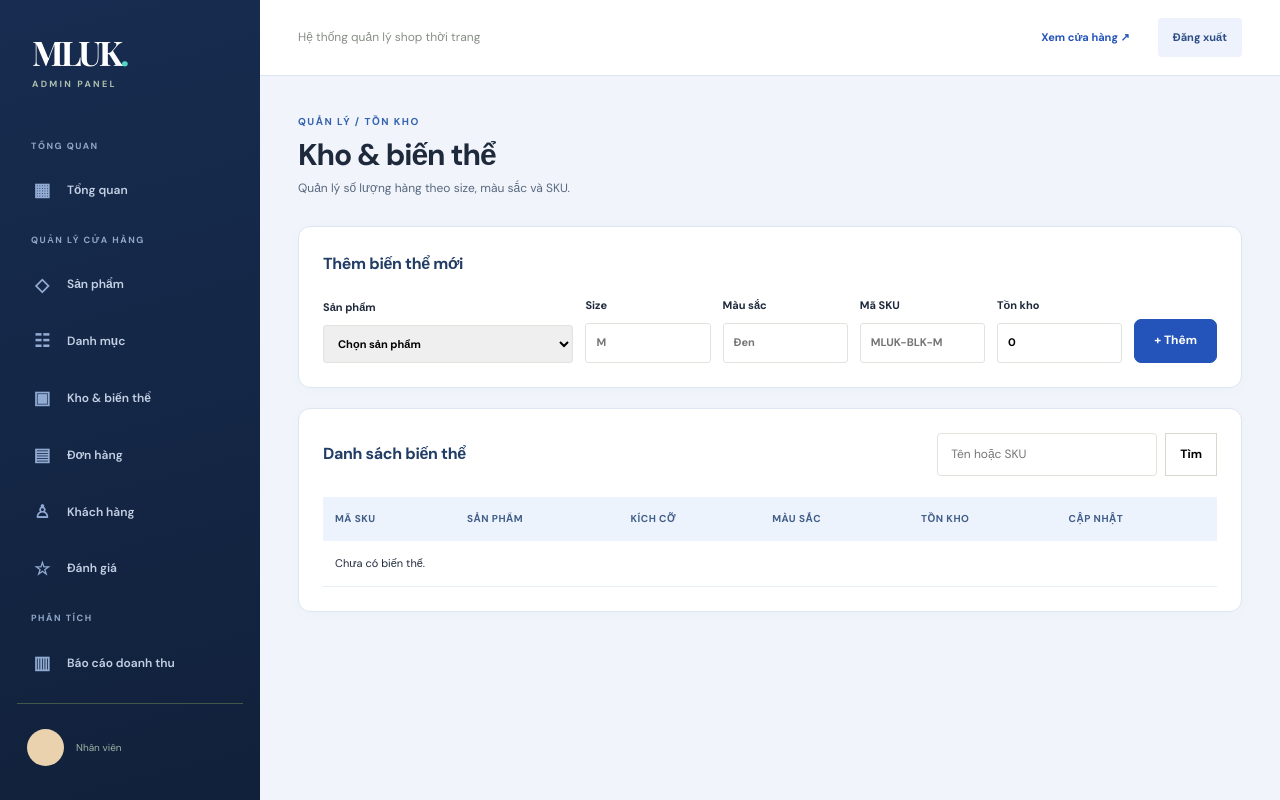
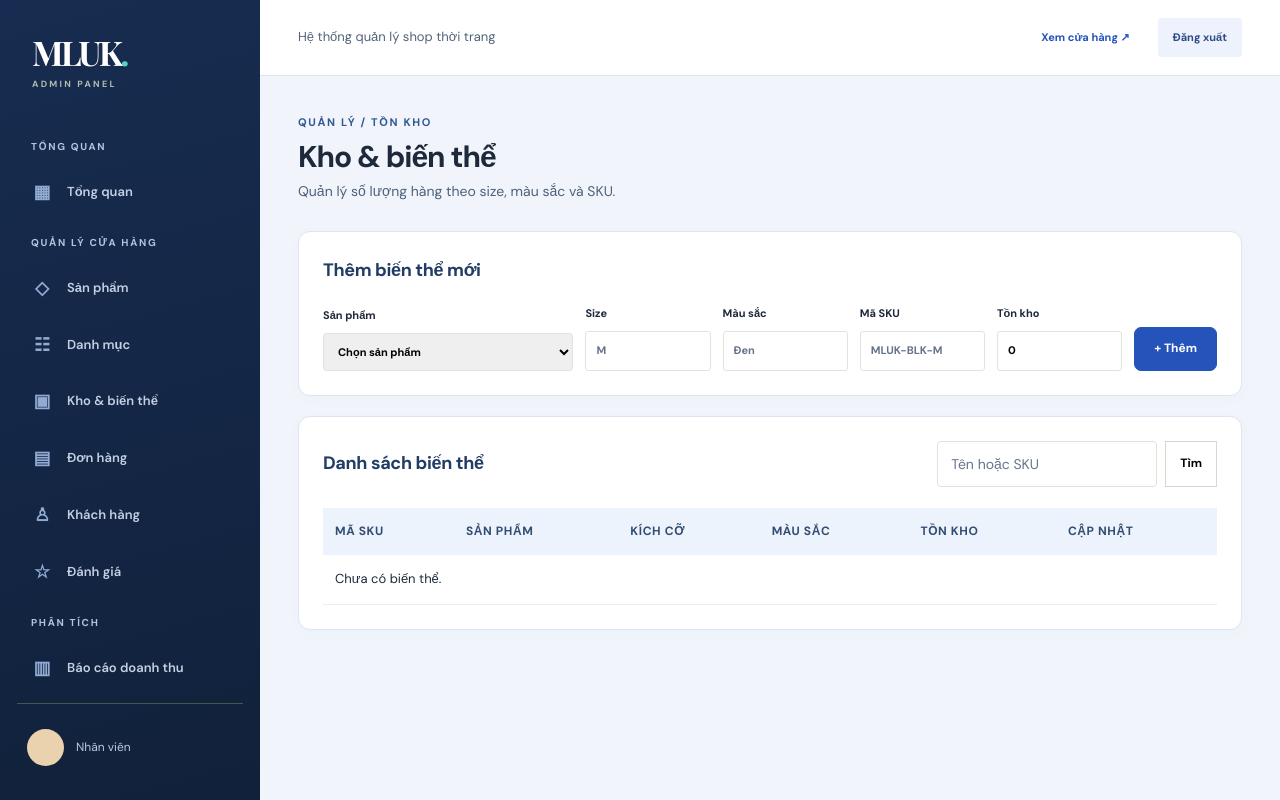
Before and after one commit to kkkk99900/mluk-fashion-shop, a Flask app: template templates/admin_inventory.html in a window 1280 px wide. Run offline with Flask 3, Linux system fonts and the light colour scheme; the template is opened without the code that fills it, so the values that code supplies are empty.

Commit message:
Increase admin chart figures and text contrast

```diff
--- a/static/css/style.css
+++ b/static/css/style.css
@@ -236,3 +236,61 @@
   .admin-page-reports .report-filter label { min-width: 0; flex-basis: 100%; }
   .admin-page-reports .report-filter .admin-btn { width: 100%; }
 }
+
+/* Readable admin figures, labels, and tables. */
+.admin-body .chart-bars {
+  height: 290px;
+  gap: 20px;
+  padding: 16px 8px 8px;
+  overflow-x: auto;
+}
+.admin-body .chart-column { flex: 1 0 108px; gap: 12px; }
+.admin-body .chart-column > span {
+  color: #173b70;
+  font-size: 16px;
+  font-weight: 700;
+  line-height: 1.4;
+  font-variant-numeric: tabular-nums;
+}
+.admin-body .chart-column > small {
+  color: #40536f;
+  font-size: 13px;
+  font-weight: 600;
+}
+.admin-body .chart-bar-track { width: 60px; background: #f0f5fc; border-bottom-color: #ccd8eb; }
+.admin-body .stat-card strong { font-size: clamp(28px, 2.5vw, 36px); font-weight: 700; }
+.admin-body .stat-card-top { font-size: 14px; color: #344964; }
+.admin-body .stat-card small { font-size: 12px; color: #52627b; }
+.admin-body .panel-head h3 { font-size: 18px; }
+.admin-body .panel-head > a { font-size: 13px; }
+.admin-body .admin-table td,
+.admin-body .admin-table td b,
+.admin-body .admin-table td strong { font-size: 13px; }
+.admin-body .admin-table th { font-size: 12px; color: #324d73; }
+.admin-body .admin-table a,
+.admin-body .admin-table button { font-size: 12px; }
+.admin-body .status { font-size: 12px; padding: 6px 11px; }
+.admin-body .muted-text,
+.admin-body .stock-list small { color: #566780; font-size: 12px; }
+.admin-body .stock-list b { color: #273d5b; font-size: 13px; }
+.admin-body .stock-number { font-size: 12px; color: #23543a; background: #e0f2e7; }
+.admin-body .stock-number.low { color: #97362d; background: #fde5e0; }
+.admin-body .admin-overline { font-size: 11px; color: #315896; }
+.admin-body .admin-page-head > div > p:last-child { font-size: 14px; color: #4d607b; }
+.admin-body .admin-header > div:first-child { color: #53637a; font-size: 13px; }
+.admin-body .admin-menu > a { font-size: 13px; }
+.admin-body .nav-section-title { color: #b3c4e0; font-size: 10px; }
+.admin-body .sidebar-bottom small { color: #b9c9df; font-size: 12px; }
+.admin-body .status-DangGiao { color: #20577e; background: #def0fc; }
+.admin-body .status-DangXuLy { color: #805007; background: #fff0cf; }
+.admin-body .admin-filter input,
+.admin-body .compact-search input { color: #253c5c; font-size: 14px; }
+.admin-body input::placeholder,
+.admin-body textarea::placeholder { color: #65748a; opacity: 1; }
+.admin-page-reports .revenue-stats strong { font-size: clamp(28px, 2.5vw, 38px); }
+.admin-page-reports .admin-table .revenue-amount { font-size: 14px; font-weight: 700; }
+@media (max-width: 550px) {
+  .admin-body .chart-bars { height: 250px; gap: 14px; }
+  .admin-body .chart-column { flex-basis: 100px; }
+  .admin-body .chart-column > span { font-size: 15px; }
+}
--- a/templates/admin_base.html
+++ b/templates/admin_base.html
@@ -1,4 +1,4 @@
-<!doctype html><html lang="vi"><head><meta charset="utf-8"><meta name="viewport" content="width=device-width,initial-scale=1"><title>{% block title %}Quản trị{% endblock %} | MLUK Admin</title><link rel="preconnect" href="https://fonts.googleapis.com"><link rel="preconnect" href="https://fonts.gstatic.com" crossorigin><link href="https://fonts.googleapis.com/css2?family=DM+Sans:wght@400;500;600;700&family=Playfair+Display:wght@500;600;700&display=swap" rel="stylesheet"><link rel="stylesheet" href="{{ url_for('static',filename='css/style.css',v='admin-colors-1') }}"></head>
+<!doctype html><html lang="vi"><head><meta charset="utf-8"><meta name="viewport" content="width=device-width,initial-scale=1"><title>{% block title %}Quản trị{% endblock %} | MLUK Admin</title><link rel="preconnect" href="https://fonts.googleapis.com"><link rel="preconnect" href="https://fonts.gstatic.com" crossorigin><link href="https://fonts.googleapis.com/css2?family=DM+Sans:wght@400;500;600;700&family=Playfair+Display:wght@500;600;700&display=swap" rel="stylesheet"><link rel="stylesheet" href="{{ url_for('static',filename='css/style.css',v='admin-readability-2') }}"></head>
 <body class="admin-body admin-page-{{ page }}"><div class="admin-layout"><aside class="admin-sidebar"><a class="logo admin-logo" href="{{ url_for('dashboard') }}">MLUK<span class="logo-dot">.</span><small>ADMIN PANEL</small></a><div class="nav-section-title">TỔNG QUAN</div>
 <nav class="admin-menu"><a class="{% if page=='dashboard' %}selected{% endif %}" href="{{ url_for('dashboard') }}"><span>▦</span> Tổng quan</a><div class="nav-section-title">QUẢN LÝ CỬA HÀNG</div><a class="{% if page=='products' %}selected{% endif %}" href="{{ url_for('admin_products') }}"><span>◇</span> Sản phẩm</a><a class="{% if page=='categories' %}selected{% endif %}" href="{{ url_for('admin_categories') }}"><span>☷</span> Danh mục</a><a class="{% if page=='inventory' %}selected{% endif %}" href="{{ url_for('admin_inventory') }}"><span>▣</span> Kho & biến thể</a><a class="{% if page=='orders' %}selected{% endif %}" href="{{ url_for('admin_orders') }}"><span>▤</span> Đơn hàng</a><a class="{% if page=='customers' %}selected{% endif %}" href="{{ url_for('admin_customers') }}"><span>♙</span> Khách hàng</a><a class="{% if page=='reviews' %}selected{% endif %}" href="{{ url_for('admin_reviews') }}"><span>☆</span> Đánh giá</a><div class="nav-section-title">PHÂN TÍCH</div><a class="{% if page=='reports' %}selected{% endif %}" href="{{ url_for('admin_reports') }}"><span>▥</span> Báo cáo doanh thu</a></nav>
 <div class="sidebar-bottom"><div class="sidebar-avatar">{{ me.TenDangNhap[:1]|upper }}</div><div><b>{{ me.TenDangNhap }}</b><small>{{ 'Quản trị viên' if me.VaiTro=='Admin' else 'Nhân viên' }}</small></div></div></aside>
```
